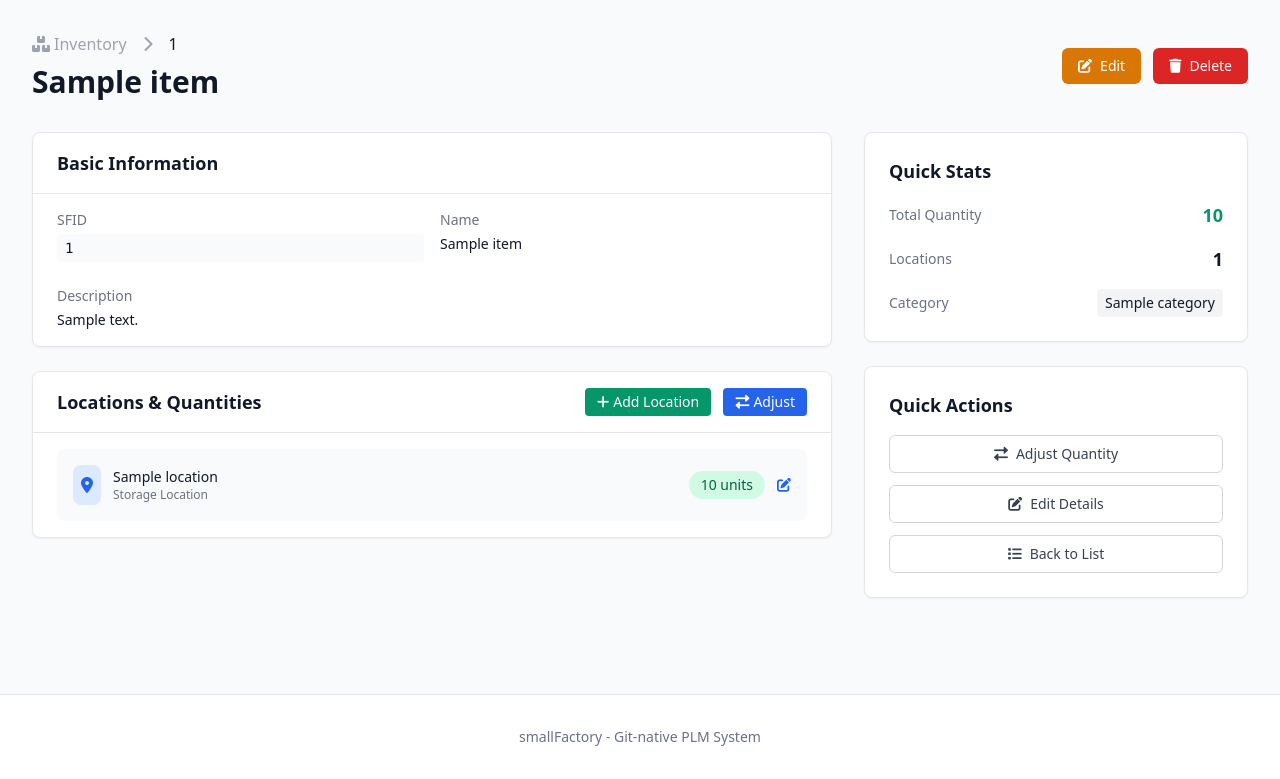
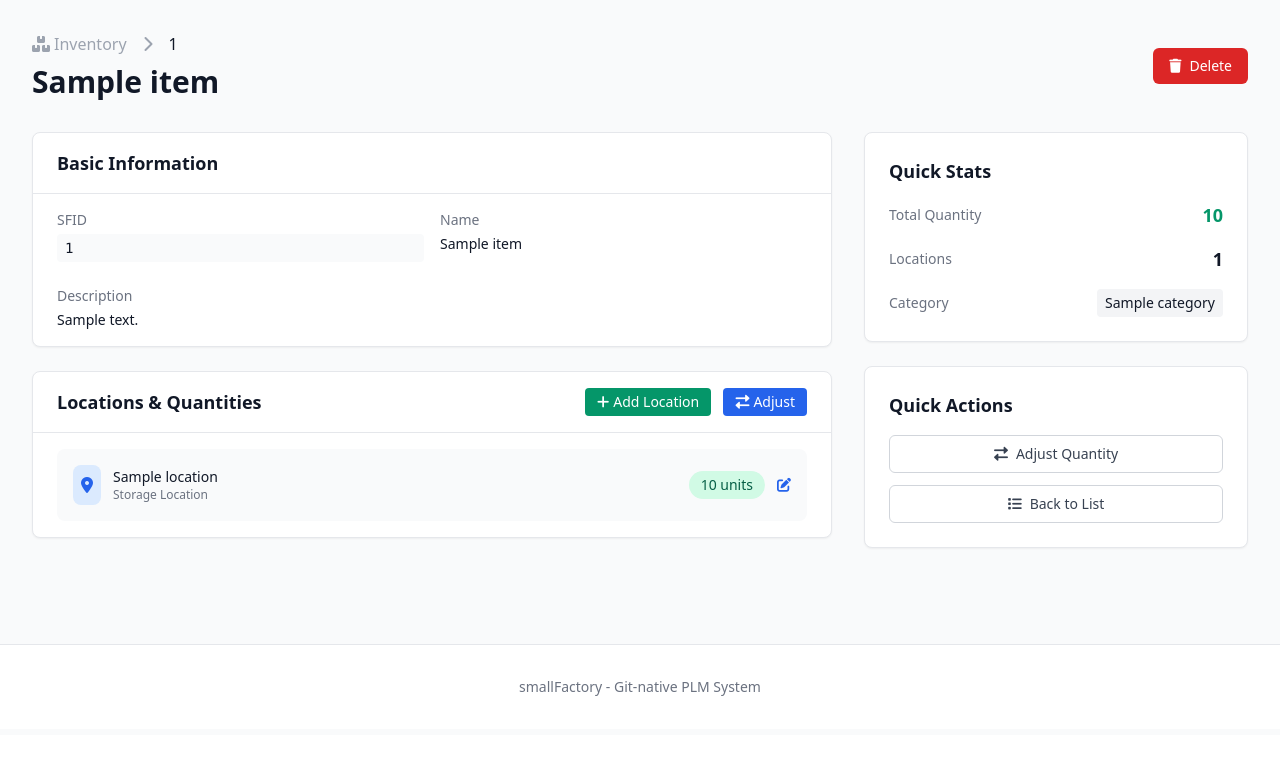
Before and after one commit to yusufm/smallfactory, a Flask app: template web/templates/inventory/view.html in a window 1280 px wide. Shown: the part 65-844 px from the top of the page. After the commit the page ends 761 px from the top, so only its background shows below. Run offline with Flask 3, Linux system fonts and the light colour scheme; the template is opened without the code that fills it: most values are stand-ins (such as "Sample title", 1, 10 or a date in 2020); some libraries are stand-ins or nearby versions.

Commit message:
remove: hide edit buttons from inventory item view page

```diff
--- a/web/templates/inventory/view.html
+++ b/web/templates/inventory/view.html
@@ -25,9 +25,6 @@
             <h1 class="text-3xl font-bold text-gray-900 mt-2">{{ item.name }}</h1>
         </div>
         <div class="flex space-x-3">
-            <a href="{{ url_for('inventory_edit', item_id=item.sfid) }}" class="bg-yellow-600 hover:bg-yellow-700 text-white px-4 py-2 rounded-md text-sm font-medium transition-colors inline-flex items-center">
-                <i class="fas fa-edit mr-2"></i>Edit
-            </a>
             <button onclick="deleteItem('{{ item.sfid }}')" class="bg-red-600 hover:bg-red-700 text-white px-4 py-2 rounded-md text-sm font-medium transition-colors inline-flex items-center">
                 <i class="fas fa-trash mr-2"></i>Delete
             </button>
@@ -160,9 +157,6 @@
                     <button onclick="showAdjustModal()" class="w-full flex items-center justify-center px-4 py-2 border border-gray-300 rounded-md text-sm font-medium text-gray-700 bg-white hover:bg-gray-50 transition-colors">
                         <i class="fas fa-right-left mr-2"></i>Adjust Quantity
                     </button>
-                    <a href="{{ url_for('inventory_edit', item_id=item.sfid) }}" class="w-full flex items-center justify-center px-4 py-2 border border-gray-300 rounded-md text-sm font-medium text-gray-700 bg-white hover:bg-gray-50 transition-colors">
-                        <i class="fas fa-edit mr-2"></i>Edit Details
-                    </a>
                     <a href="{{ url_for('inventory_list') }}" class="w-full flex items-center justify-center px-4 py-2 border border-gray-300 rounded-md text-sm font-medium text-gray-700 bg-white hover:bg-gray-50 transition-colors">
                         <i class="fas fa-list mr-2"></i>Back to List
                     </a>
```
